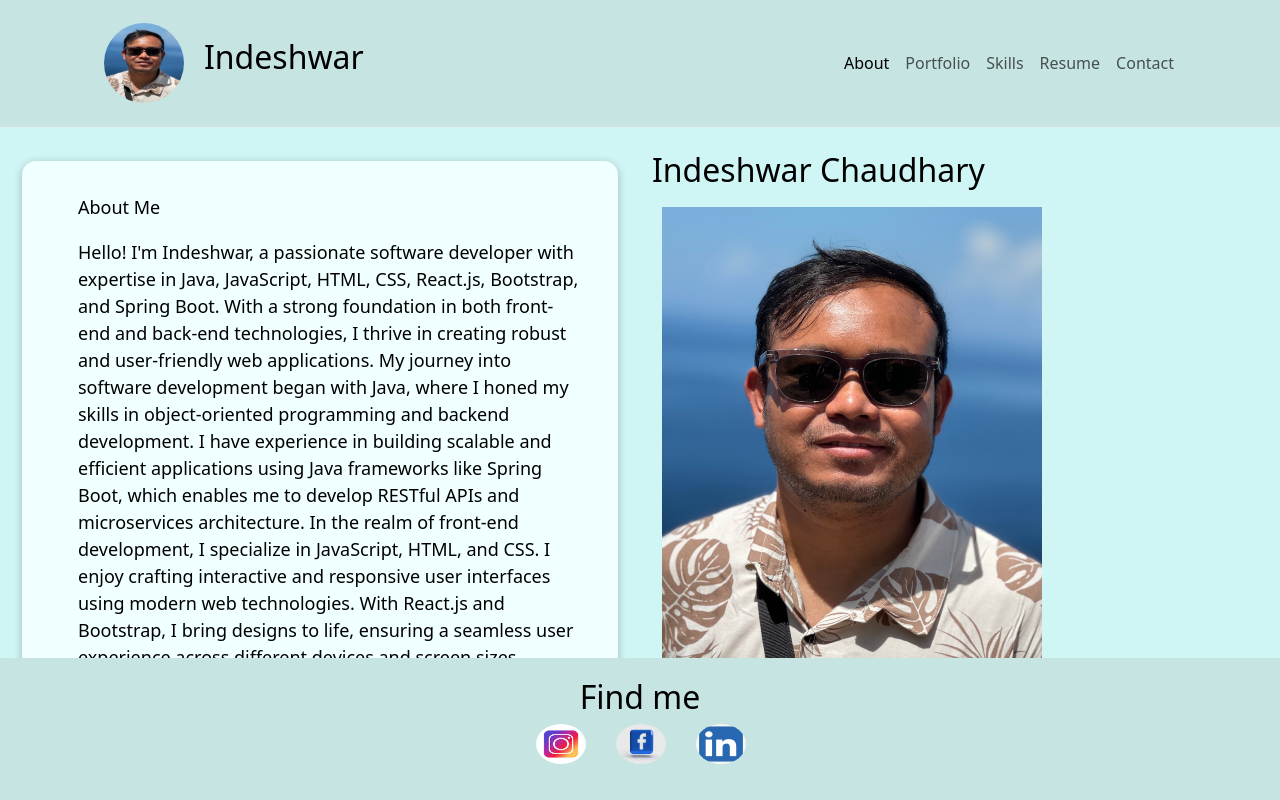
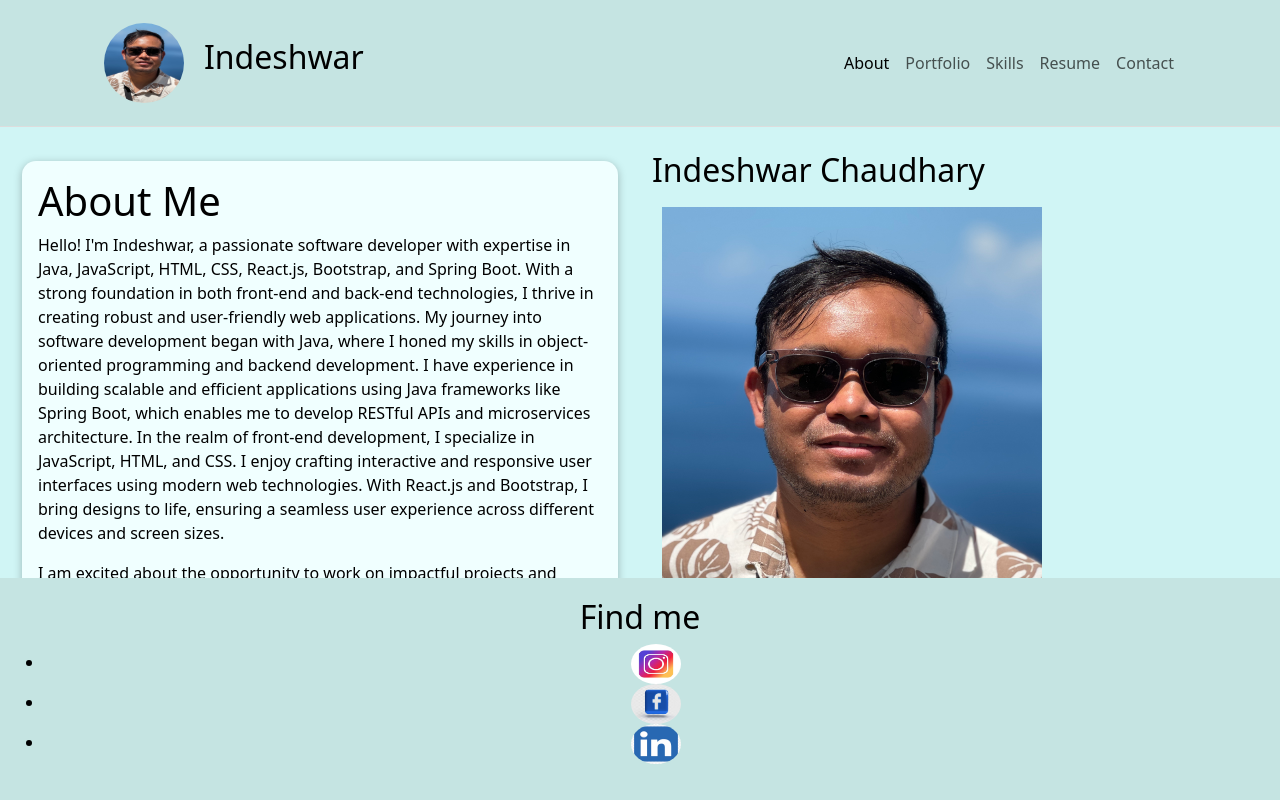
Before and after one commit to Indeshwar/Inde-profile, a React (Create React App) app: page / in a window 1280 px wide. Shown: the top 800 px of the page. Built offline with nearby package versions, Linux system fonts and the light colour scheme.

Commit message:
remove dublicate css code

```diff
--- a/src/components/style.css
+++ b/src/components/style.css
@@ -54,7 +54,7 @@ footer {
   padding: 20px 0;
 }
 
-ul {
+.ul {
   list-style: none;
   /* Remove default list styles */
   padding: 0;
@@ -63,15 +63,15 @@ ul {
   /* Remove default margin */
 }
 
-li {
+.li {
   display: inline-block;
   /* Display list items horizontally */
   margin-right: 30px;
   /* Add space between list items */
 }
 
-.about-content {
-  margin: 20px;
+.content {
+  margin: 10px;
   padding-left: 20px;
   font-size: large;
 }
@@ -126,12 +126,6 @@ li {
   border-radius: 100%;
 }
 
-.title {
-
-  text-align: center;
-  margin: 20px 0;
-
-}
 
 .p-buttom {
   padding-bottom: 150px;
@@ -142,6 +136,7 @@ li {
 .main-content {
   width: 100%;
   margin: 10px;
+  margin-bottom: 20px;
   padding: 1rem;
   box-shadow: 0 2px 8px rgba(0, 0, 0, 0.25);
   border-radius: 14px;
```
